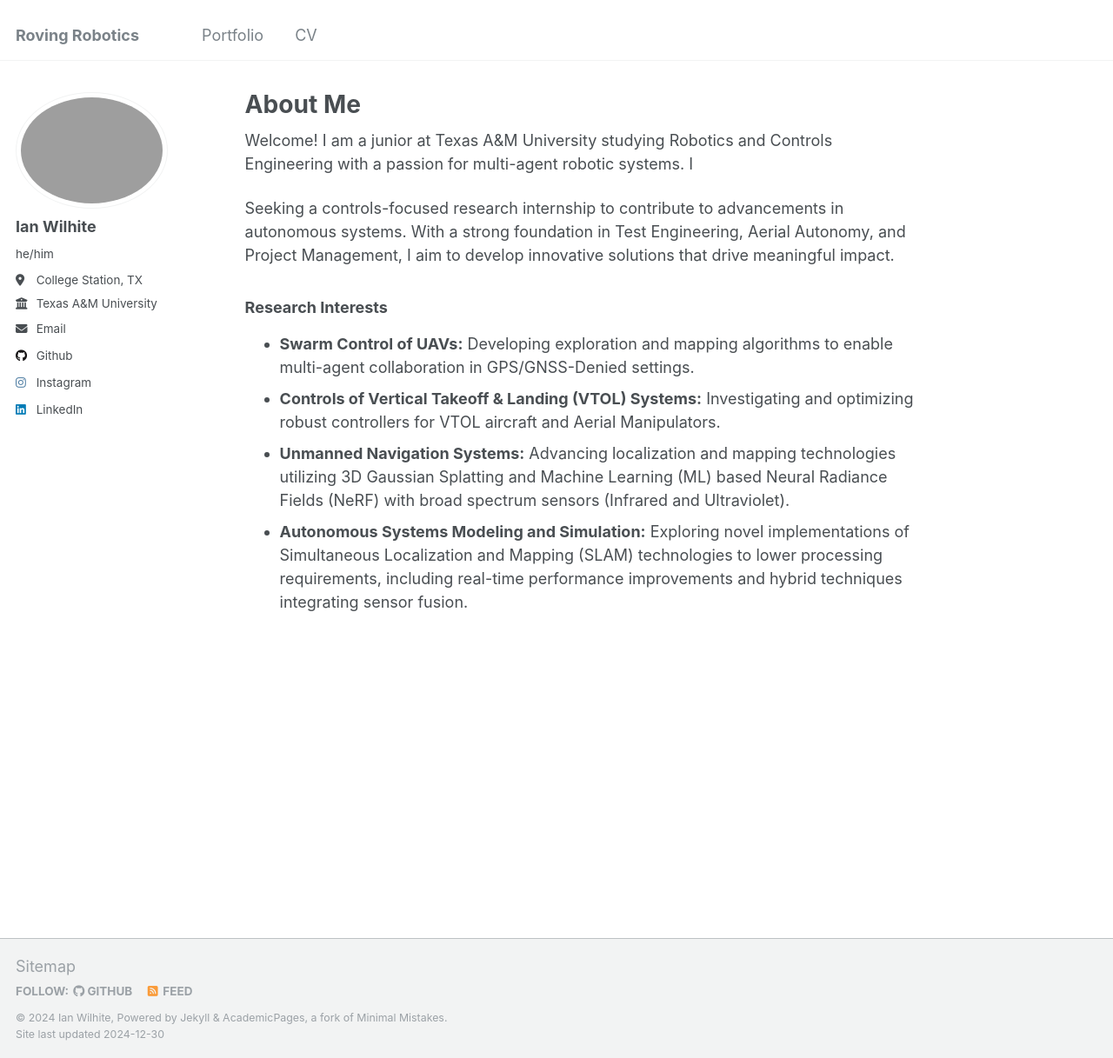
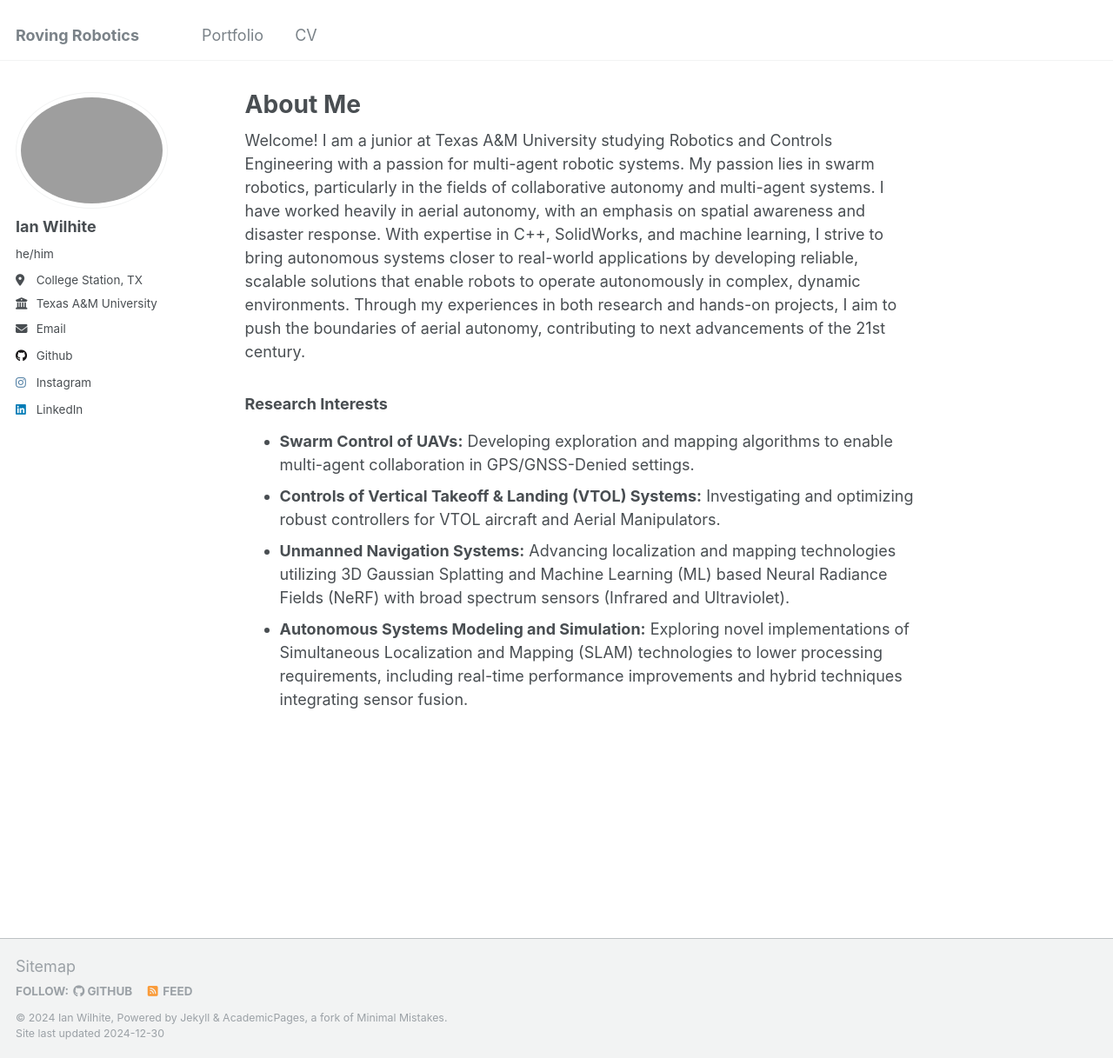
Before and after one commit to Ian-Wilhite/Ian-Wilhite.github.io, a Jekyll site: the page built from _pages/about.md, in a window 1280 px wide and 1217 px high. Shown: the whole window at 87% size. Built offline with Jekyll 4.4.1, drawn with Linux system fonts in a browser that asks for light colours.

Commit message:
aboutme, cv, logo again

```diff
--- a/_pages/about.md
+++ b/_pages/about.md
@@ -7,14 +7,12 @@
   - /about.html
 ---
 
-Welcome! I am a junior at Texas A&M University studying Robotics and Controls Engineering with a passion for multi-agent robotic systems. I
+Welcome! I am a junior at Texas A&M University studying Robotics and Controls Engineering with a passion for multi-agent robotic systems. My passion lies in swarm robotics, particularly in the fields of collaborative autonomy and multi-agent systems. I have worked heavily in aerial autonomy, with an emphasis on spatial awareness and disaster response. With expertise in C++, SolidWorks, and machine learning, I strive to bring autonomous systems closer to real-world applications by developing reliable, scalable solutions that enable robots to operate autonomously in complex, dynamic environments. Through my experiences in both research and hands-on projects, I aim to push the boundaries of aerial autonomy, contributing to next advancements of the 21st century.
 
-
-Seeking a controls-focused research internship to contribute to advancements in autonomous systems. With a strong foundation in Test Engineering, Aerial Autonomy, and Project Management, I aim to develop innovative solutions that drive meaningful impact.
 
 
 ### Research Interests
-
+<!-- multi agent systems, swarm robotics, drone navigation, aerial autonomy, and collaborative development -->
  - **Swarm Control of UAVs:** Developing exploration and mapping algorithms to enable multi-agent collaboration in GPS/GNSS-Denied settings.
  - **Controls of Vertical Takeoff & Landing (VTOL) Systems:** Investigating and optimizing robust controllers for VTOL aircraft and Aerial Manipulators.
  - **Unmanned Navigation Systems:** Advancing localization and mapping technologies utilizing 3D Gaussian Splatting and Machine Learning (ML) based Neural Radiance Fields (NeRF) with broad spectrum sensors (Infrared and Ultraviolet).
```
Also changed, not shown: _pages/cv.md (line endings or trailing spaces), images/favicon.ico.
